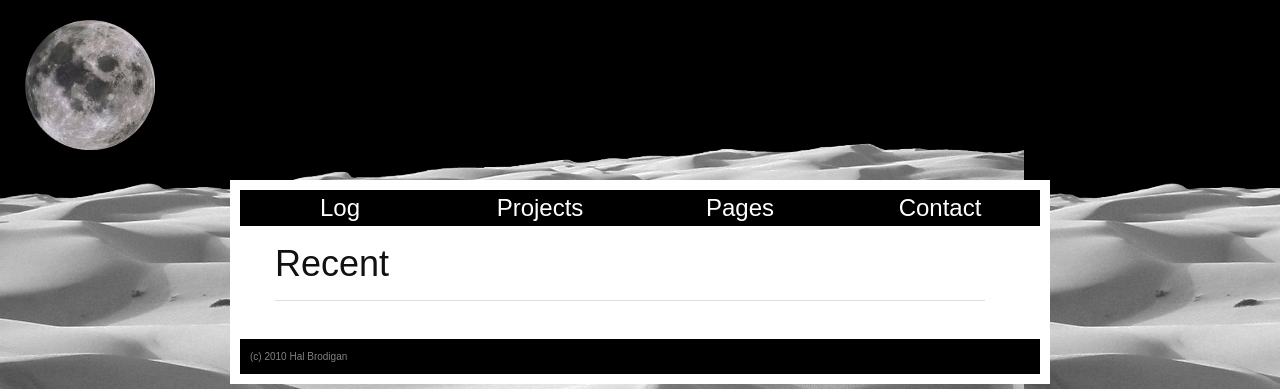
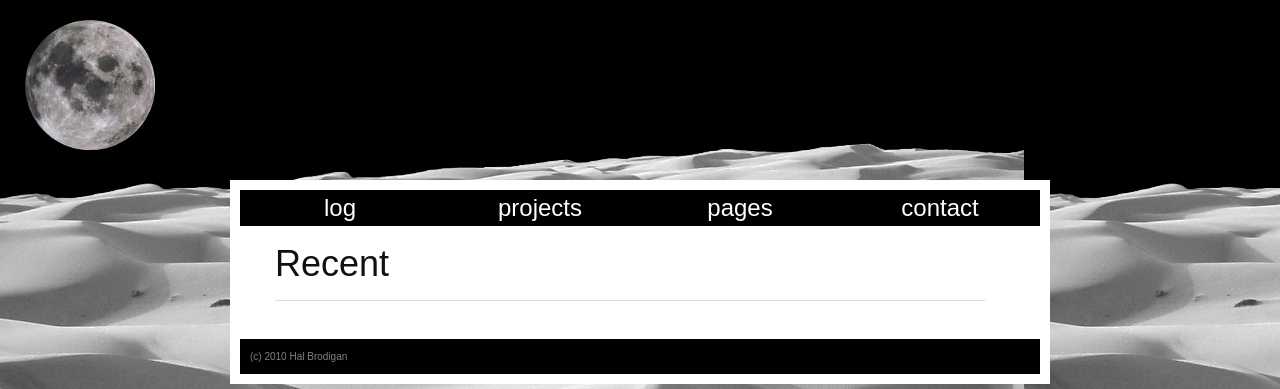
Before and after one commit to postmodern/postmodern.github.io, a Jekyll site: the page built from index.html, in a window 1280 px wide. Shown: the top 389 px of the page. Built offline with Jekyll 4.4.1, drawn with Linux system fonts in a browser that asks for light colours.

Commit message:
Lower case is your friend.

```diff
--- a/_includes/menu.html
+++ b/_includes/menu.html
@@ -1,7 +1,7 @@
 
 <ul id="menu">
-  <li class="item"><a href="/">Log</a></li>
-  <li class="item"><a href="/projects.html">Projects</a></li>
-  <li class="item"><a href="/pages.html">Pages</a></li>
-  <li class="item"><a href="/contact.html">Contact</a></li>
+  <li class="item"><a href="/">log</a></li>
+  <li class="item"><a href="/projects.html">projects</a></li>
+  <li class="item"><a href="/pages.html">pages</a></li>
+  <li class="item"><a href="/contact.html">contact</a></li>
 </ul>
```
